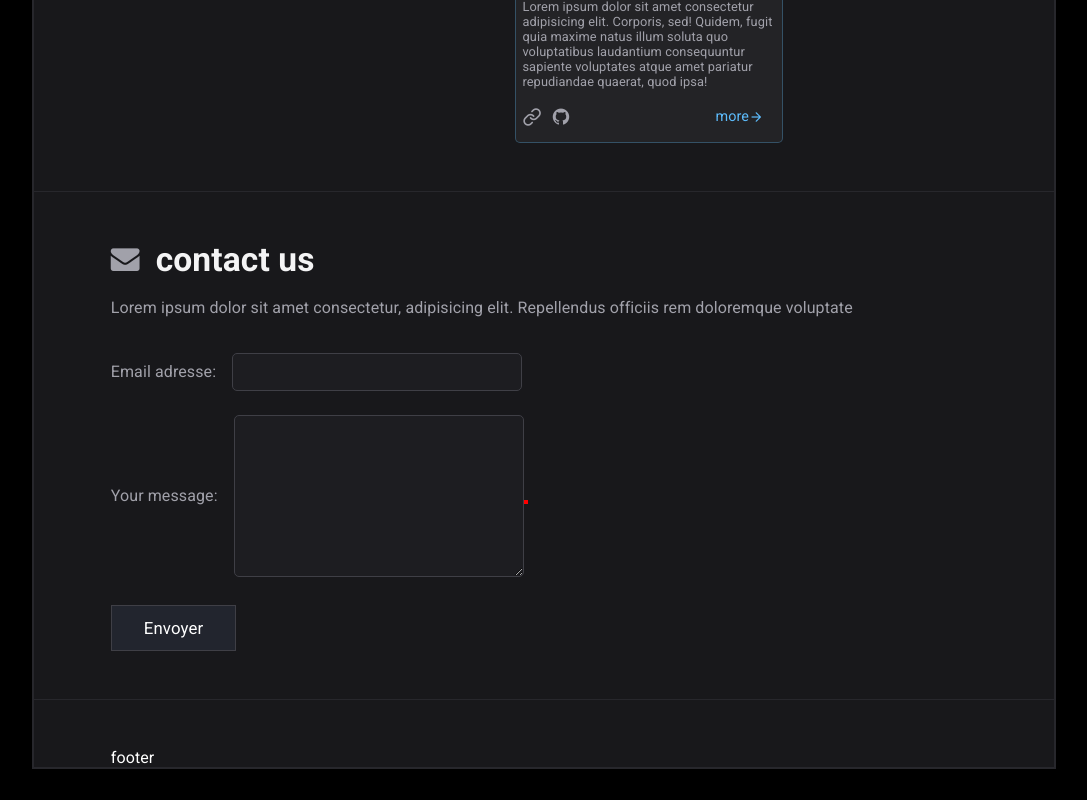
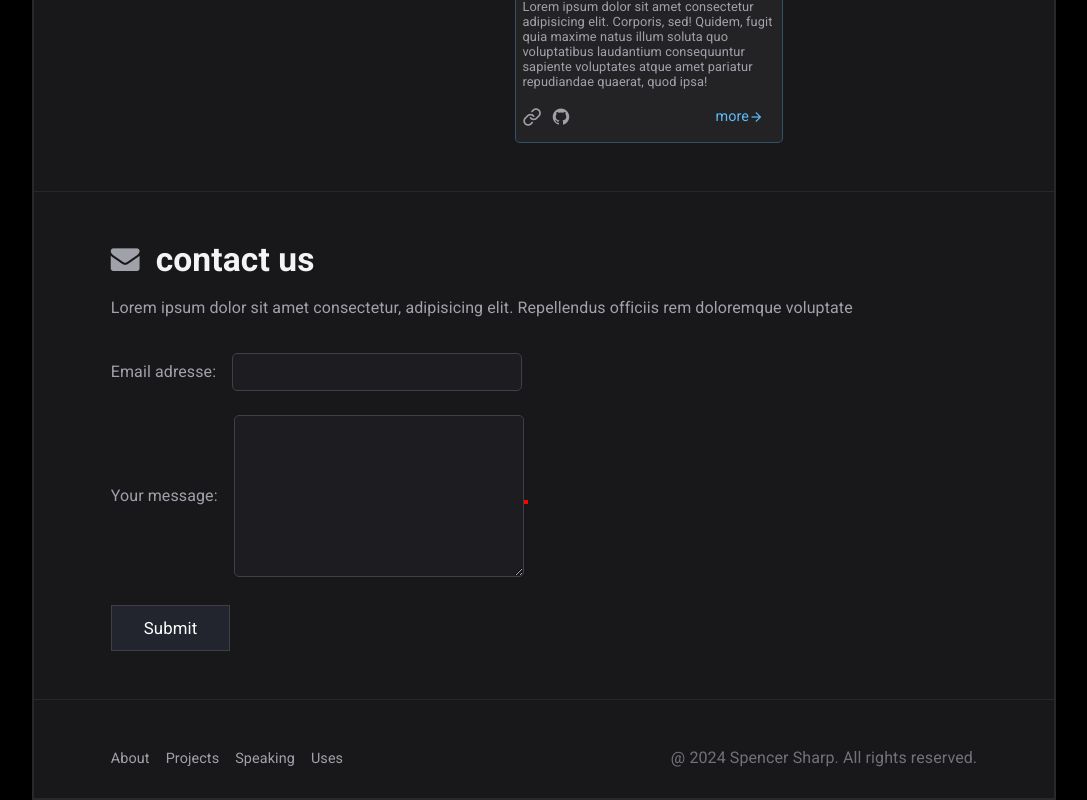
Before and after one commit to bilelmahmoud/Portfolio, a React (Vite) app: page / in a window 1280 px wide. Shown: the part 1263-2063 px from the top of the page, without its empty margins (96-1183 px from the left). Before the commit the page ends 2032 px from the top, so only its background shows below. Built offline with nearby package versions, Linux system fonts and the light colour scheme.

Commit message:
Intégrer le footer au site

```diff
--- a/src/components/4-contact/Contact.jsx
+++ b/src/components/4-contact/Contact.jsx
@@ -22,7 +22,7 @@
           <textarea required name="" id="message"></textarea>
         </div>
 
-        <button className='submit'>Envoyer</button>
+        <button className='submit'>Submit</button>
 
       </form>
       <div className=" border animation">
--- a/src/components/5-footer/Footer.jsx
+++ b/src/components/5-footer/Footer.jsx
@@ -4,8 +4,30 @@
 const Footer = () => {
 
   return (
-  <footer>
-     footer
+  <footer className='flex'>
+     <ul className='flex'>
+      <li>
+        <a href="">About</a>
+      </li>
+
+      <li>
+        <a href="">Projects</a>
+      </li>
+
+      <li>
+        <a href="">Speaking</a>
+      </li>
+
+      <li>
+        <a href="">Uses</a>
+      </li>
+
+     </ul>
+
+     <p>
+      @ 2024 Spencer Sharp. All rights reserved.
+     </p>
+
   </footer>
   )
 }
--- a/src/components/5-footer/footer.css
+++ b/src/components/5-footer/footer.css
@@ -1,4 +1,31 @@
-/* footer{
-    position: relative;
-    z-index: 5;
-} */
+footer.flex{
+    justify-content: space-between;
+    padding-bottom: 1.9rem;
+}
+
+footer.flex ul{
+    gap:1rem;
+}
+
+footer.flex ul a{
+    color: var(--subtitle);
+    font-size: 0.9rem;
+    font-weight: 400;
+}
+
+footer.flex ul a:hover{
+  color: var(--blue);
+  font-size: 1rem;
+  font-weight: 500;
+}
+
+footer.flex p{
+    color: rgb(113 113 122);
+}
+
+@media (max-width: 600px) {
+    footer.flex{
+        flex-direction: column;
+        gap: 2rem;
+    }
+}
```
